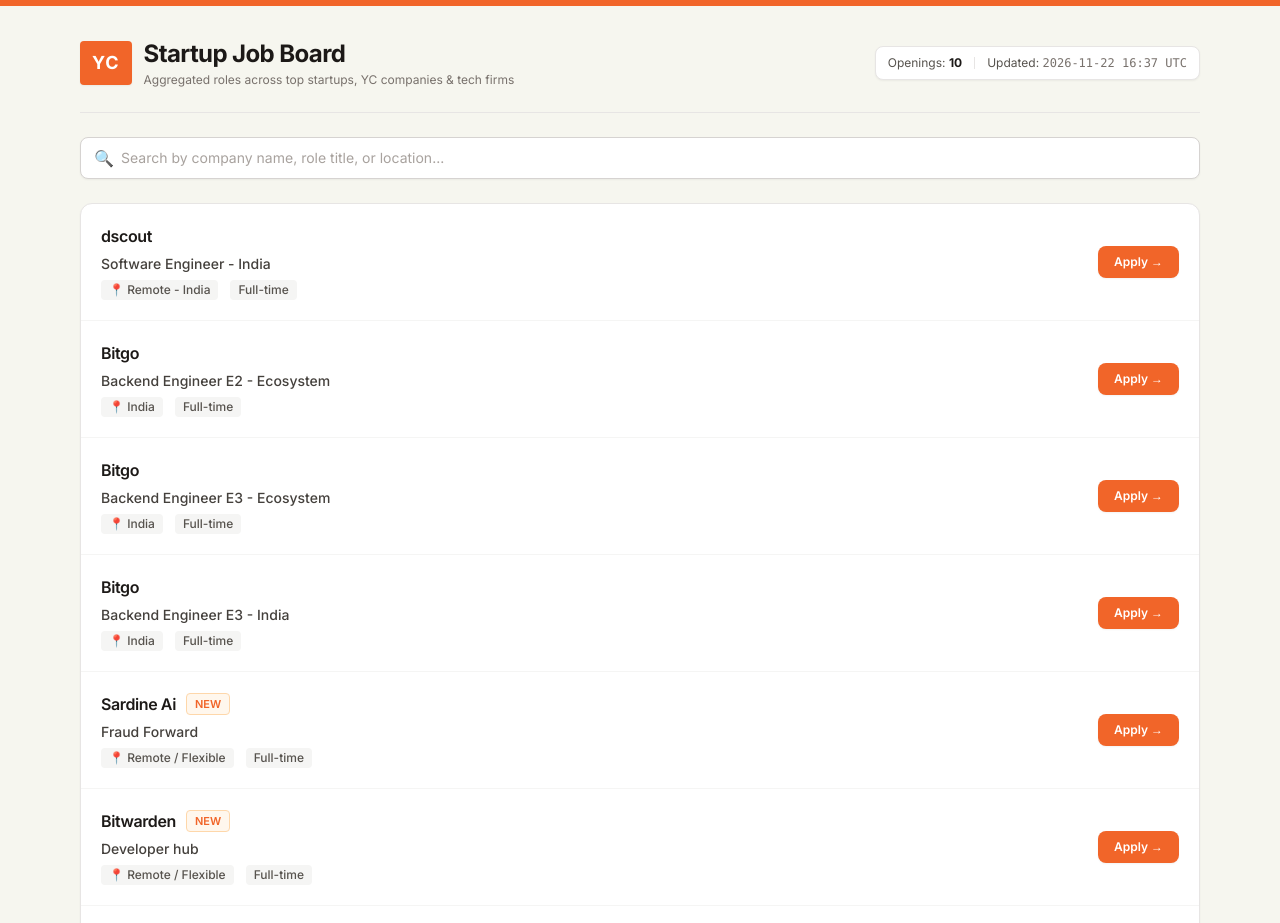
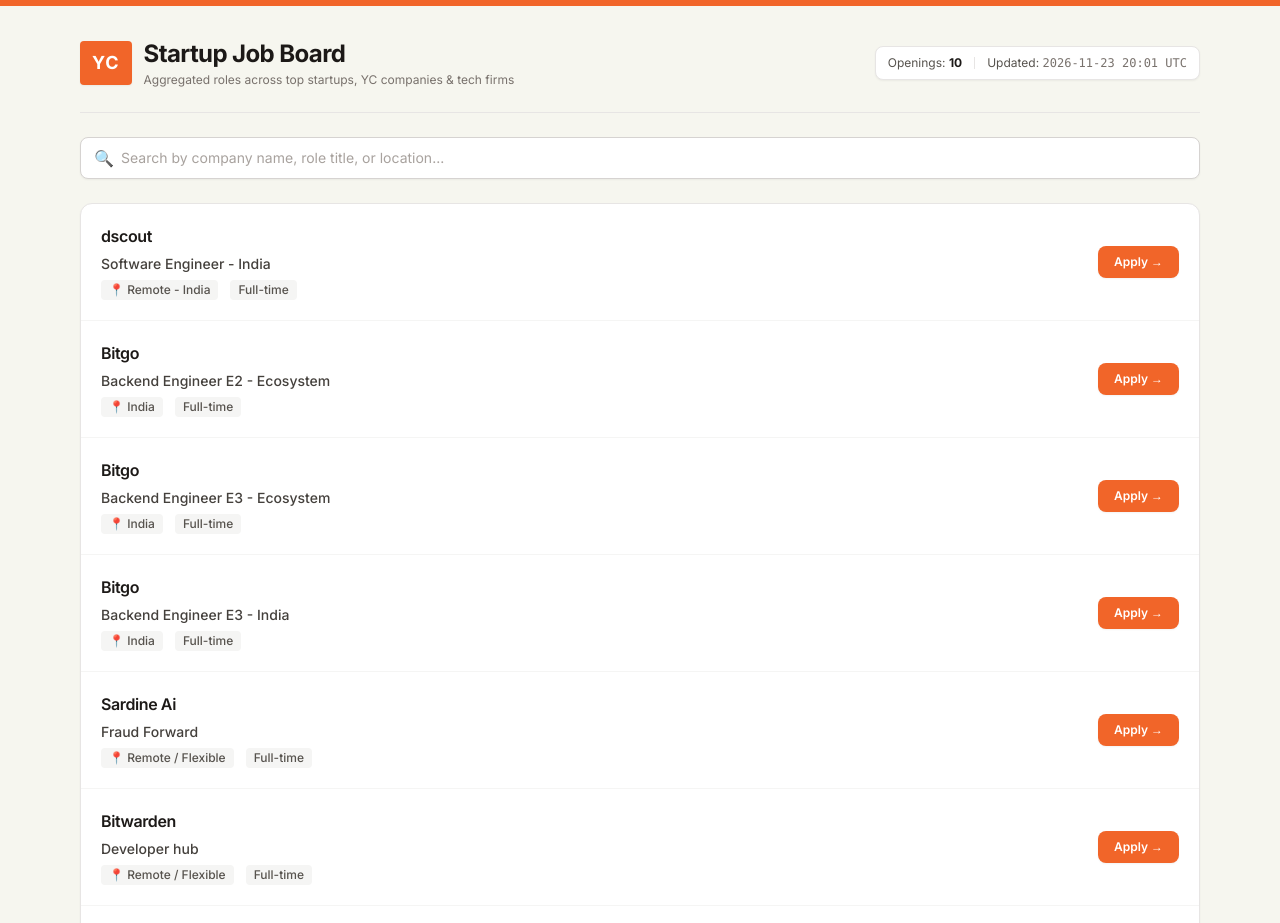
Before and after one commit to noogler-eng/next-gen-portal, a website: page index.html in a window 1280 px wide. Shown: the top 923 px of the page. Drawn offline with nearby package versions, Linux system fonts and the light colour scheme.

Commit message:
chore: update job portal dashboard & state

```diff
--- a/index.html
+++ b/index.html
@@ -27,7 +27,7 @@
       <div class="flex items-center gap-3 text-xs text-stone-600 bg-white border border-stone-200 px-3 py-2 rounded-lg shadow-sm">
         <div>Openings: <span class="font-bold text-stone-900">10</span></div>
         <div class="w-px h-3 bg-stone-200"></div>
-        <div>Updated: <span class="font-mono text-stone-500">2026-11-22 16:37 UTC</span></div>
+        <div>Updated: <span class="font-mono text-stone-500">2026-11-23 20:01 UTC</span></div>
       </div>
     </header>
 
@@ -135,7 +135,7 @@
             <div class="space-y-1.5 flex-1 min-w-0">
               <div class="flex items-center gap-2.5 flex-wrap">
                 <span class="font-semibold text-stone-900 text-base tracking-tight company-name">Sardine Ai</span>
-                <span class="inline-flex items-center px-2 py-0.5 rounded text-[11px] font-semibold bg-orange-50 text-[#f16529] border border-orange-200">NEW</span>
+
               </div>
               <div class="text-sm font-medium text-stone-700 job-title">Fraud Forward</div>
               <div class="flex items-center gap-3 text-xs text-stone-500">
@@ -157,7 +157,7 @@
             <div class="space-y-1.5 flex-1 min-w-0">
               <div class="flex items-center gap-2.5 flex-wrap">
                 <span class="font-semibold text-stone-900 text-base tracking-tight company-name">Bitwarden</span>
-                <span class="inline-flex items-center px-2 py-0.5 rounded text-[11px] font-semibold bg-orange-50 text-[#f16529] border border-orange-200">NEW</span>
+
               </div>
               <div class="text-sm font-medium text-stone-700 job-title">Developer hub</div>
               <div class="flex items-center gap-3 text-xs text-stone-500">
```
